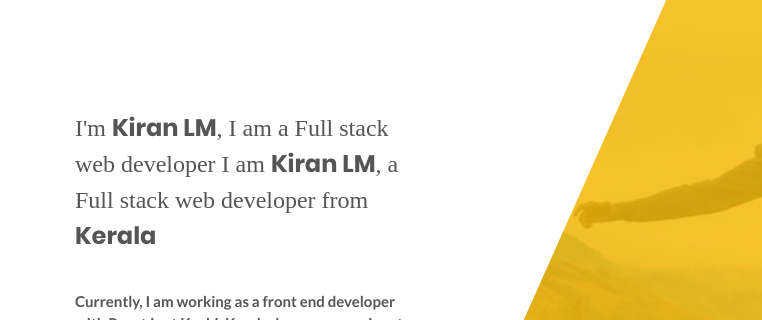
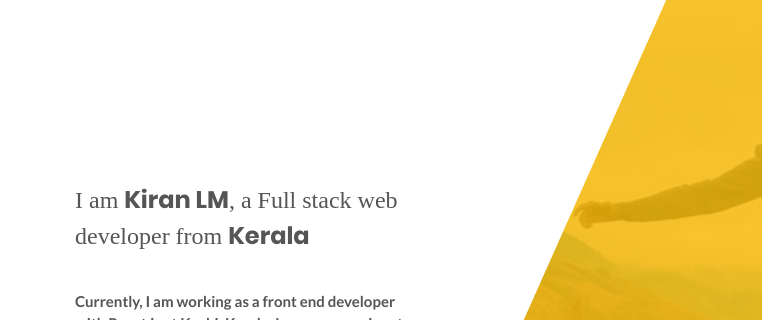
Before and after one commit to kiranlm/kiranlm.github.io, a plain HTML site: page index.html in a window 1280 px wide. Shown: the part 137-457 px from the top of the page, 0-762 px from the left. Drawn offline with nearby package versions, Linux system fonts and the light colour scheme; a web font is replaced by a local one.

Commit message:
text correction

```diff
--- a/index.html
+++ b/index.html
@@ -85,8 +85,6 @@
 
         <div class="p-t-50 p-b-60">
           <p class="m1-txt1 p-b-36">
-            I'm <span class="m1-txt2">Kiran LM</span>, I am a Full stack web
-            developer
             I am <span class="m1-txt2">Kiran LM</span>, a Full stack web developer from <span class="m1-txt2">Kerala</span>
           </p>
           <p class="s2-txt1 p-b-36">
```
